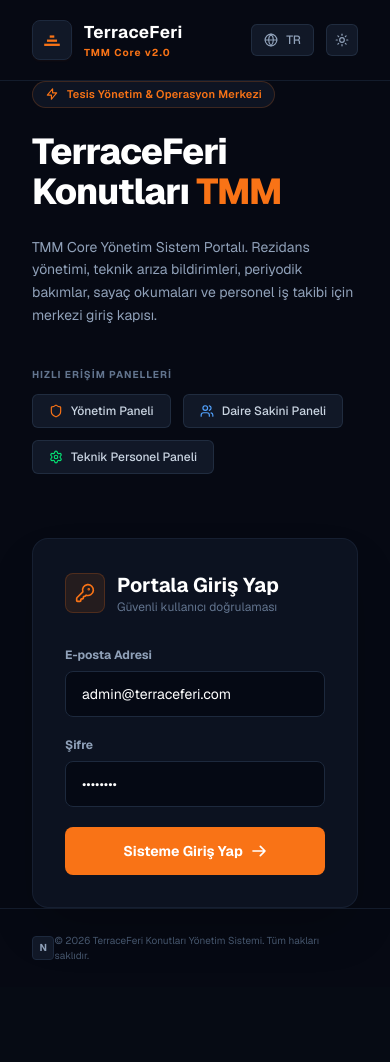
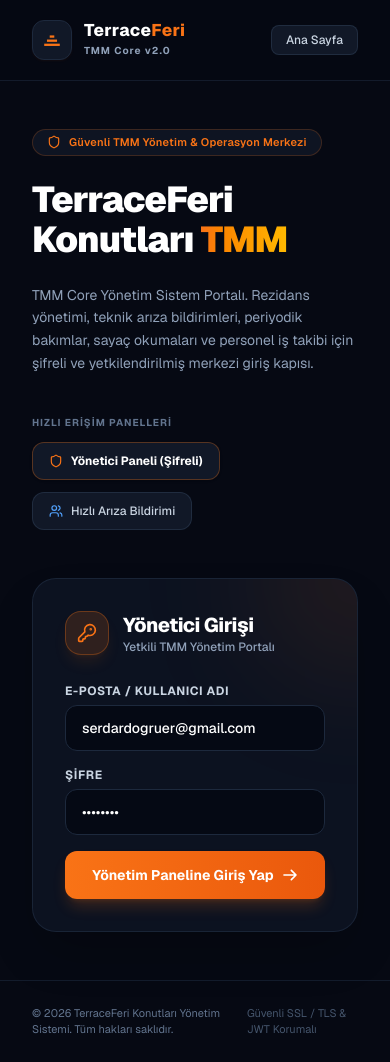
Before and after one commit to serdardogruer/TerraceFeri-, a Next.js app in the folder apps/tmm/: page /login in a window 390 px wide. Before the commit the page ends 987 px from the top, so only its background shows below. Built offline with nearby package versions, Linux system fonts and the light colour scheme.

Commit message:
feat(auth): grant Admin privileges to Serdar Dogruer and protect /admin routes with JWT middleware

```diff
--- a/apps/tmm/src/app/api/auth/login/route.ts
+++ b/apps/tmm/src/app/api/auth/login/route.ts
@@ -9,32 +9,55 @@ export async function POST(req: NextRequest) {
     const { email, password } = await req.json();
 
     if (!email || !password) {
-      return NextResponse.json({ success: false, message: 'E-posta ve şifre gereklidir' }, { status: 400 });
+      return NextResponse.json({ success: false, message: 'E-posta/Kullanıcı adı ve şifre gereklidir' }, { status: 400 });
     }
+
+    const cleanInput = String(email).trim().toLowerCase();
+    const cleanPassword = String(password).trim();
 
     let user: any = null;
 
-    // 1. Veritabanından kullanıcı kontrolü
+    // 1. Veritabanından kullanıcı kontrolü (case-insensitive email)
     try {
-      user = await coreDb.user.findUnique({
-        where: { email }
+      user = await coreDb.user.findFirst({
+        where: {
+          OR: [
+            { email: { equals: cleanInput, mode: 'insensitive' } },
+            { email: cleanInput }
+          ]
+        }
       });
     } catch (dbErr) {
-      console.warn('Veritabanı kullanıcı sorgusu başarısız, fallback deneniyor:', dbErr);
+      console.warn('Veritabanı kullanıcı sorgusu uyarısı:', dbErr);
     }
 
-    // 2. Kullanıcı doğrulama (Veritabanı veya varsayılan admin)
-    const isDbMatch = user && user.password === password && user.status === 'ACTIVE';
-    const isDefaultAdmin = email === 'admin@terraceferi.com' && password === 'admin123';
+    // 2. Kullanıcı doğrulama (Veritabanı veya Tanımlı Süper Adminler)
+    const isDbMatch = user && user.password === cleanPassword && user.status === 'ACTIVE';
 
-    if (isDbMatch || isDefaultAdmin) {
+    // Serdar Doğruer - Admin Girişi
+    const isSerdarAdmin = (
+      cleanInput === 'serdardogruer@gmail.com' ||
+      cleanInput === 'serdar@terraceferi.com' ||
+      cleanInput === 'serdar.dogruer@terraceferi.com' ||
+      cleanInput === 'serdardogruer' ||
+      cleanInput === 'serdar'
+    ) && cleanPassword === 'dgrr1213';
+
+    // Standart Sistem Yöneticisi Girişi
+    const isDefaultAdmin = (
+      cleanInput === 'admin@terraceferi.com' ||
+      cleanInput === 'admin'
+    ) && (cleanPassword === 'dgrr1213' || cleanPassword === 'admin123');
+
+    if (isDbMatch || isSerdarAdmin || isDefaultAdmin) {
       const userRole = user?.role || 'ADMIN';
-      const userId = user?.id || 'default-admin-id';
-      const userName = user?.name || 'Sistem Yöneticisi';
+      const userId = user?.id || (isSerdarAdmin ? 'usr-serdar-dogruer' : 'default-admin-id');
+      const userName = user?.name || (isSerdarAdmin ? 'Serdar DOĞRUER' : 'Sistem Yöneticisi');
+      const userEmail = user?.email || (isSerdarAdmin ? 'serdardogruer@gmail.com' : 'admin@terraceferi.com');
 
       const token = await new SignJWT({
         sub: userId,
-        email: email,
+        email: userEmail,
         name: userName,
         role: userRole
       })
@@ -48,7 +71,7 @@ export async function POST(req: NextRequest) {
         message: 'Giriş başarılı',
         user: {
           id: userId,
-          email,
+          email: userEmail,
           name: userName,
           role: userRole
         }
--- a/apps/tmm/src/app/login/page.tsx
+++ b/apps/tmm/src/app/login/page.tsx
@@ -1,83 +1,191 @@
 'use client';
 
-import { useState } from 'react';
-import { useRouter } from 'next/navigation';
+import { useState, Suspense } from 'react';
+import { useSearchParams } from 'next/navigation';
 import { ApiClient } from '@/lib/api-client';
-import { Shield, Settings, Users, KeyRound, Globe, Sun } from 'lucide-react';
+import { Shield, Settings, Users, KeyRound, Globe, Sun, Loader2, CheckCircle2 } from 'lucide-react';
 
-export default function LoginPage() {
-  const [email, setEmail] = useState('admin@terraceferi.com');
-  const [password, setPassword] = useState('admin123');
+function LoginForm() {
+  const searchParams = useSearchParams();
+  const redirectUrl = searchParams.get('redirect') || '/admin';
+
+  const [email, setEmail] = useState('serdardogruer@gmail.com');
+  const [password, setPassword] = useState('dgrr1213');
+  const [loading, setLoading] = useState(false);
   const [error, setError] = useState('');
-  const router = useRouter();
+  const [success, setSuccess] = useState(false);
 
   const handleLogin = async (e: React.FormEvent) => {
     e.preventDefault();
-    setError('Giriş yapılıyor, lütfen bekleyin...');
+    if (!email || !password) {
+      setError('Lütfen e-posta ve şifrenizi girin.');
+      return;
+    }
+
+    setError('');
+    setLoading(true);
+
     try {
-      const res = await ApiClient.post<{success: boolean; message: string}>('/api/auth/login', { email, password });
+      const res = await ApiClient.post<{
+        success: boolean;
+        message?: string;
+        user?: { name: string; email: string; role: string };
+      }>('/api/auth/login', { email, password });
+
       if (res?.success) {
-        window.location.href = '/admin';
+        setSuccess(true);
+        setTimeout(() => {
+          window.location.href = redirectUrl;
+        }, 400);
       } else {
-        setError(res?.message || 'Giriş başarısız');
+        setError(res?.message || 'Giriş başarısız. Lütfen bilgilerinizi kontrol edin.');
+        setLoading(false);
       }
     } catch (err: unknown) {
-      const message = err instanceof Error ? err.message : 'Bir hata oluştu';
+      const message = err instanceof Error ? err.message : 'Giriş sırasında bir hata oluştu.';
       setError(message);
+      setLoading(false);
     }
   };
 
   return (
-    <div className="min-h-screen bg-[#060913] text-slate-300 flex flex-col font-sans">
+    <div className="w-full max-w-[440px]">
+      <div className="bg-[#0C1220] border border-slate-800/80 rounded-3xl p-8 shadow-2xl backdrop-blur-xl relative overflow-hidden">
+        {/* Glow effect */}
+        <div className="absolute -top-24 -right-24 w-48 h-48 bg-[#F97316]/10 rounded-full blur-3xl pointer-events-none" />
+
+        <div className="flex items-center space-x-3.5 mb-7 relative z-10">
+          <div className="w-11 h-11 rounded-2xl border border-[#F97316]/30 bg-[#F97316]/15 flex items-center justify-center shadow-lg shadow-[#F97316]/10">
+            <KeyRound className="w-5 h-5 text-[#F97316]" />
+          </div>
+          <div>
+            <h2 className="text-xl font-extrabold text-white tracking-tight">Yönetici Girişi</h2>
+            <p className="text-xs text-slate-400 font-medium">Yetkili TMM Yönetim Portalı</p>
+          </div>
+        </div>
+
+        <form onSubmit={handleLogin} className="space-y-4 relative z-10">
+          <div>
+            <label className="block text-xs font-bold text-slate-300 mb-1.5 uppercase tracking-wider">
+              E-posta / Kullanıcı Adı
+            </label>
+            <input
+              type="text"
+              required
+              value={email}
+              onChange={(e) => setEmail(e.target.value)}
+              className="w-full bg-[#050914] border border-slate-800 focus:border-[#F97316] rounded-xl px-4 py-3 text-sm text-white placeholder-slate-600 focus:outline-none focus:ring-2 focus:ring-[#F97316]/20 transition-all font-medium"
+              placeholder="serdardogruer@gmail.com"
+            />
+          </div>
+
+          <div>
+            <label className="block text-xs font-bold text-slate-300 mb-1.5 uppercase tracking-wider">
+              Şifre
+            </label>
+            <input
+              type="password"
+              required
+              value={password}
+              onChange={(e) => setPassword(e.target.value)}
+              className="w-full bg-[#050914] border border-slate-800 focus:border-[#F97316] rounded-xl px-4 py-3 text-sm text-white placeholder-slate-600 focus:outline-none focus:ring-2 focus:ring-[#F97316]/20 transition-all font-medium"
+              placeholder="••••••••"
+            />
+          </div>
+
+          {error && (
+            <div className="text-red-400 text-xs font-semibold bg-red-950/40 border border-red-500/30 rounded-xl p-3.5 flex items-start space-x-2">
+              <span className="shrink-0 text-base leading-none">⚠️</span>
+              <span>{error}</span>
+            </div>
+          )}
+
+          {success && (
+            <div className="text-emerald-400 text-xs font-semibold bg-emerald-950/40 border border-emerald-500/30 rounded-xl p-3.5 flex items-center space-x-2">
+              <CheckCircle2 className="w-4 h-4 shrink-0 text-emerald-400" />
+              <span>Giriş başarılı! Yönetim paneline aktarılıyorsunuz...</span>
+            </div>
+          )}
+
+          <button
+            type="submit"
+            disabled={loading || success}
+            className="w-full flex items-center justify-center space-x-2 bg-gradient-to-r from-[#F97316] to-[#ea580c] hover:from-[#ea580c] hover:to-[#c2410c] text-white font-bold text-sm rounded-xl px-4 py-3.5 transition-all shadow-lg shadow-[#F97316]/20 disabled:opacity-60 cursor-pointer mt-2"
+          >
+            {loading ? (
+              <>
+                <Loader2 className="w-4 h-4 animate-spin" />
+                <span>Doğrulanıyor...</span>
+              </>
+            ) : success ? (
+              <>
+                <CheckCircle2 className="w-4 h-4" />
+                <span>Giriş Yapıldı</span>
+              </>
+            ) : (
+              <>
+                <span>Yönetim Paneline Giriş Yap</span>
+                <svg className="w-4 h-4" fill="none" viewBox="0 0 24 24" stroke="currentColor">
+                  <path strokeLinecap="round" strokeLinejoin="round" strokeWidth={2.5} d="M14 5l7 7m0 0l-7 7m7-7H3" />
+                </svg>
+              </>
+            )}
+          </button>
+        </form>
+      </div>
+    </div>
+  );
+}
+
+export default function LoginPage() {
+  return (
+    <div className="min-h-screen bg-[#060913] text-slate-300 flex flex-col font-sans selection:bg-[#F97316]/30">
       {/* Top Navigation Bar */}
-      <header className="flex justify-between items-center px-8 py-5 border-b border-slate-800/60">
+      <header className="flex justify-between items-center px-8 py-5 border-b border-slate-800/60 bg-[#060913]/80 backdrop-blur-md sticky top-0 z-50">
         <div className="flex items-center space-x-3">
-          <div className="w-10 h-10 rounded-lg bg-[#111827] border border-slate-800 flex items-center justify-center shrink-0 shadow-sm shadow-[#F97316]/5">
+          <div className="w-10 h-10 rounded-xl bg-[#111827] border border-slate-800 flex items-center justify-center shrink-0 shadow-sm shadow-[#F97316]/5">
             <svg viewBox="0 0 24 24" fill="currentColor" className="w-[22px] h-[22px] text-[#F97316]">
               <rect x="9.5" y="7" width="5" height="2.5" />
               <rect x="6.5" y="11.5" width="11" height="2.5" />
               <rect x="3.5" y="16" width="17" height="2.5" />
             </svg>
           </div>
-          <div className="flex flex-col justify-center mt-1">
-            <div className="text-[17px] tracking-wide leading-none font-bold">
-              <span className="text-white">Terrace</span><span className="text-white">Feri</span>
+          <div className="flex flex-col justify-center">
+            <div className="text-[17px] tracking-wide leading-none font-extrabold">
+              <span className="text-white">Terrace</span><span className="text-[#F97316]">Feri</span>
             </div>
-            <div className="text-[10px] text-[#F97316] font-bold tracking-widest mt-1">
+            <div className="text-[10px] text-slate-400 font-bold tracking-widest mt-1">
               TMM Core v2.0
             </div>
           </div>
         </div>
         <div className="flex space-x-3">
-          <button className="flex items-center space-x-2 bg-[#111827] hover:bg-slate-800 border border-slate-700/50 rounded-md px-3 py-1.5 text-xs font-medium text-slate-400 transition-colors">
-            <Globe className="w-3.5 h-3.5" />
-            <span>TR</span>
-          </button>
-          <button className="flex items-center justify-center bg-[#111827] hover:bg-slate-800 border border-slate-700/50 rounded-md w-8 h-8 text-slate-400 transition-colors">
-            <Sun className="w-3.5 h-3.5" />
-          </button>
+          <a
+            href="/"
+            className="flex items-center space-x-2 bg-[#111827] hover:bg-slate-800 border border-slate-700/50 rounded-lg px-3.5 py-1.5 text-xs font-medium text-slate-300 hover:text-white transition-colors"
+          >
+            <span>Ana Sayfa</span>
+          </a>
         </div>
       </header>
 
       {/* Main Content */}
-      <main className="flex-1 flex flex-col lg:flex-row items-center justify-center px-8 lg:px-24 gap-16 lg:gap-32">
+      <main className="flex-1 flex flex-col lg:flex-row items-center justify-center px-8 lg:px-24 gap-12 lg:gap-24 py-12">
         {/* Left Side: Information */}
         <div className="flex-1 max-w-xl">
-          <div className="inline-flex items-center space-x-2 bg-[#111827]/80 border border-[#F97316]/20 rounded-full px-3 py-1 mb-6">
-            <svg className="w-3.5 h-3.5 text-[#F97316]" fill="none" viewBox="0 0 24 24" stroke="currentColor">
-              <path strokeLinecap="round" strokeLinejoin="round" strokeWidth={2} d="M13 10V3L4 14h7v7l9-11h-7z" />
-            </svg>
-            <span className="text-[11px] font-semibold text-[#F97316] tracking-wide">Tesis Yönetim & Operasyon Merkezi</span>
+          <div className="inline-flex items-center space-x-2 bg-[#111827]/80 border border-[#F97316]/20 rounded-full px-3.5 py-1 mb-6">
+            <Shield className="w-3.5 h-3.5 text-[#F97316]" />
+            <span className="text-[11px] font-semibold text-[#F97316] tracking-wide">Güvenli TMM Yönetim & Operasyon Merkezi</span>
           </div>
 
-          <h1 className="text-4xl lg:text-5xl font-extrabold mb-6 tracking-tight">
+          <h1 className="text-4xl lg:text-5xl font-black mb-6 tracking-tight">
             <span className="text-white">TerraceFeri Konutları </span>
-            <span className="text-[#F97316]">TMM</span>
+            <span className="text-transparent bg-clip-text bg-gradient-to-r from-[#F97316] to-amber-400">TMM</span>
           </h1>
 
           <p className="text-slate-400 text-sm leading-relaxed mb-10 max-w-md">
             TMM Core Yönetim Sistem Portalı. Rezidans yönetimi, teknik arıza bildirimleri,
-            periyodik bakımlar, sayaç okumaları ve personel iş takibi için merkezi giriş kapısı.
+            periyodik bakımlar, sayaç okumaları ve personel iş takibi için şifreli ve yetkilendirilmiş merkezi giriş kapısı.
           </p>
 
           <div className="space-y-3">
@@ -85,90 +193,36 @@ export default function LoginPage() {
               HIZLI ERİŞİM PANELLERİ
             </div>
             <div className="flex flex-wrap gap-3">
-              <button className="flex items-center space-x-2 bg-[#111827] border border-slate-700/50 hover:border-slate-600 rounded-md px-4 py-2 text-xs font-medium text-slate-300 transition-colors">
+              <button className="flex items-center space-x-2 bg-[#111827] border border-[#F97316]/30 rounded-xl px-4 py-2.5 text-xs font-bold text-white shadow-sm">
                 <Shield className="w-3.5 h-3.5 text-[#F97316]" />
-                <span>Yönetim Paneli</span>
+                <span>Yönetici Paneli (Şifreli)</span>
               </button>
-              <button className="flex items-center space-x-2 bg-[#111827] border border-slate-700/50 hover:border-slate-600 rounded-md px-4 py-2 text-xs font-medium text-slate-300 transition-colors">
+              <a href="/q/fault" className="flex items-center space-x-2 bg-[#111827] border border-slate-700/50 hover:border-slate-600 rounded-xl px-4 py-2.5 text-xs font-medium text-slate-300 transition-colors">
                 <Users className="w-3.5 h-3.5 text-blue-400" />
-                <span>Daire Sakini Paneli</span>
-              </button>
-              <button className="flex items-center space-x-2 bg-[#111827] border border-slate-700/50 hover:border-slate-600 rounded-md px-4 py-2 text-xs font-medium text-slate-300 transition-colors">
-                <Settings className="w-3.5 h-3.5 text-green-400" />
-                <span>Teknik Personel Paneli</span>
-              </button>
+                <span>Hızlı Arıza Bildirimi</span>
+              </a>
             </div>
           </div>
         </div>
 
-        {/* Right Side: Login Form */}
-        <div className="w-full max-w-[420px]">
-          <div className="bg-[#0C1220] border border-slate-800/60 rounded-2xl p-8 shadow-2xl">
-            <div className="flex items-center space-x-3 mb-8">
-              <div className="w-10 h-10 rounded-lg border border-[#F97316]/20 bg-[#F97316]/10 flex items-center justify-center">
-                <KeyRound className="w-5 h-5 text-[#F97316]" />
-              </div>
-              <div>
-                <h2 className="text-xl font-bold text-white">Portala Giriş Yap</h2>
-                <p className="text-xs text-slate-500">Güvenli kullanıcı doğrulaması</p>
-              </div>
-            </div>
-
-            <div className="space-y-5">
-              <div>
-                <label className="block text-xs font-bold text-slate-400 mb-2">E-posta Adresi</label>
-                <input
-                  type="email"
-                  required
-                  value={email}
-                  onChange={(e) => setEmail(e.target.value)}
-                  className="w-full bg-[#050914] border border-slate-800 rounded-lg px-4 py-3 text-sm text-white placeholder-slate-600 focus:outline-none focus:border-[#F97316] focus:ring-1 focus:ring-[#F97316] transition-all"
-                  placeholder="ornek@terraceferi.com"
-                />
-              </div>
-
-              <div>
-                <label className="block text-xs font-bold text-slate-400 mb-2">Şifre</label>
-                <input
-                  type="password"
-                  required
-                  value={password}
-                  onChange={(e) => setPassword(e.target.value)}
-                  className="w-full bg-[#050914] border border-slate-800 rounded-lg px-4 py-3 text-sm text-white placeholder-slate-600 focus:outline-none focus:border-[#F97316] focus:ring-1 focus:ring-[#F97316] transition-all"
-                  placeholder="••••••••"
-                />
-              </div>
-
-              {error && (
-                <div className="text-red-400 text-xs font-medium bg-red-400/10 border border-red-400/20 rounded-md p-3">
-                  {error}
-                </div>
-              )}
-
-              <button
-                type="button"
-                onClick={handleLogin}
-                className="w-full flex items-center justify-center space-x-2 bg-[#F97316] hover:bg-[#ea580c] text-white font-bold text-sm rounded-lg px-4 py-3.5 transition-colors mt-2"
-              >
-                <span>Sisteme Giriş Yap</span>
-                <svg className="w-4 h-4" fill="none" viewBox="0 0 24 24" stroke="currentColor">
-                  <path strokeLinecap="round" strokeLinejoin="round" strokeWidth={2.5} d="M14 5l7 7m0 0l-7 7m7-7H3" />
-                </svg>
-              </button>
-            </div>
+        {/* Right Side: Login Form wrapped in Suspense */}
+        <Suspense fallback={
+          <div className="w-full max-w-[440px] h-[400px] bg-[#0C1220] border border-slate-800 rounded-3xl flex items-center justify-center">
+            <Loader2 className="w-8 h-8 animate-spin text-[#F97316]" />
           </div>
-        </div>
+        }>
+          <LoginForm />
+        </Suspense>
       </main>
 
       {/* Footer */}
-      <footer className="py-6 border-t border-slate-800/60 flex justify-between items-center px-8 text-[10px] text-slate-600">
-        <div className="w-6 h-6 rounded bg-[#111827] border border-slate-800 flex items-center justify-center font-bold text-slate-400">
-          N
-        </div>
+      <footer className="py-6 border-t border-slate-800/60 flex justify-between items-center px-8 text-[11px] text-slate-500">
         <div>
           © 2026 TerraceFeri Konutları Yönetim Sistemi. Tüm hakları saklıdır.
         </div>
-        <div className="w-6 h-6"></div> {/* Spacer for alignment */}
+        <div className="text-slate-600">
+          Güvenli SSL / TLS & JWT Korumalı
+        </div>
       </footer>
     </div>
   );
--- a/apps/tmm/src/components/layout/Sidebar.tsx
+++ b/apps/tmm/src/components/layout/Sidebar.tsx
@@ -5,7 +5,7 @@ import Link from 'next/link';
 import { usePathname } from 'next/navigation';
 import {
   Home, Users, Map, Zap, Settings,
-  Building, ChevronLeft, ChevronRight, GripVertical, Cpu, AlertTriangle, Briefcase, UserCheck, Bell, User, Bot
+  Building, ChevronLeft, ChevronRight, GripVertical, Cpu, AlertTriangle, Briefcase, UserCheck, Bell, User, Bot, LogOut
 } from 'lucide-react';
 import { cn } from '@/lib/utils';
 import {
@@ -302,46 +302,75 @@ export function Sidebar() {
         </div>
       </nav>
 
-      {/* Bottom Sidebar Footer: Notifications & User Profile */}
+      {/* Bottom Sidebar Footer: Notifications, User Profile & Logout */}
       <div className={cn("p-4 border-t border-slate-800/80 glass-divider flex items-center justify-between", isCollapsed && "flex-col gap-3 py-4 px-2")}>
         {/* User Avatar & Info (Hover Popover) */}
         <div
-          className="relative"
+          className="relative flex-1"
           onMouseEnter={() => setIsUserHovered(true)}
           onMouseLeave={() => setIsUserHovered(false)}
         >
-          <button
+          <div
             className="flex items-center gap-2.5 p-1 rounded-xl hover:bg-white/[0.06] transition-colors cursor-pointer group"
             title="Kullanıcı Profili"
           >
-            <div className="w-8 h-8 rounded-lg bg-gradient-to-br from-blue-600/30 to-purple-600/30 border border-blue-500/30 flex items-center justify-center text-blue-400 font-bold text-xs shadow-sm shrink-0">
+            <div className="w-8 h-8 rounded-lg bg-gradient-to-br from-amber-500/30 to-[#F97316]/30 border border-[#F97316]/40 flex items-center justify-center text-[#F97316] font-bold text-xs shadow-sm shrink-0">
               <User className="w-4 h-4" />
             </div>
             {!isCollapsed && (
               <div className="flex flex-col text-left">
-                <span className="text-[9px] uppercase font-bold tracking-wider text-slate-500 leading-none">Yönetici Oturumu</span>
-                <span className="text-xs font-semibold text-slate-200 leading-tight mt-0.5 max-w-[120px] truncate">admin@terraceferi.com</span>
+                <span className="text-[9px] uppercase font-bold tracking-wider text-[#F97316] leading-none">Sistem Yöneticisi</span>
+                <span className="text-xs font-semibold text-slate-200 leading-tight mt-0.5 max-w-[120px] truncate">Serdar DOĞRUER</span>
               </div>
             )}
-          </button>
+          </div>
 
           {/* User Popover on Hover */}
           {isUserHovered && (
-            <div className={cn("absolute bottom-full mb-2 bg-slate-900/95 backdrop-blur-md border border-slate-800 rounded-xl p-3 shadow-2xl z-50 min-w-48 animate-in fade-in slide-in-from-bottom-1 duration-150", isCollapsed ? "left-full ml-2 bottom-0 mb-0" : "left-0")}>
-              <div className="text-[9px] uppercase font-bold tracking-wider text-slate-500">Yönetici Oturumu</div>
-              <div className="text-xs font-semibold text-white mt-0.5 truncate">admin@terraceferi.com</div>
+            <div className={cn("absolute bottom-full mb-2 bg-slate-900/95 backdrop-blur-md border border-slate-800 rounded-xl p-3 shadow-2xl z-50 min-w-52 animate-in fade-in slide-in-from-bottom-1 duration-150", isCollapsed ? "left-full ml-2 bottom-0 mb-0" : "left-0")}>
+              <div className="flex items-center space-x-2 pb-2 border-b border-slate-800 mb-2">
+                <div className="w-7 h-7 rounded-lg bg-[#F97316]/20 border border-[#F97316]/30 flex items-center justify-center text-[#F97316] font-bold text-xs">
+                  SD
+                </div>
+                <div>
+                  <div className="text-xs font-bold text-white leading-none">Serdar DOĞRUER</div>
+                  <div className="text-[10px] text-amber-400 font-semibold mt-0.5">Süper Admin</div>
+                </div>
+              </div>
+              <div className="text-[10px] text-slate-400 truncate mb-2">serdardogruer@gmail.com</div>
+              <button
+                onClick={async () => {
+                  try {
+                    await fetch('/api/auth/logout', { method: 'POST' });
+                  } finally {
+                    window.location.href = '/login';
+                  }
+                }}
+                className="w-full flex items-center justify-center space-x-1.5 py-1.5 px-2 bg-red-950/40 hover:bg-red-900/60 border border-red-500/30 rounded-lg text-red-300 text-xs font-medium transition-colors cursor-pointer"
+              >
+                <LogOut className="w-3.5 h-3.5" />
+                <span>Çıkış Yap</span>
+              </button>
             </div>
           )}
         </div>
 
-        {/* Notification Bell Button */}
-        <button
-          className="relative p-2 glass-surface bg-slate-900/80 border border-slate-800 hover:bg-white/[0.08] rounded-xl transition-all text-slate-400 hover:text-slate-200 cursor-pointer"
-          title="Bildirimler"
-        >
-          <Bell className="h-4 w-4" />
-          <span className="absolute top-0 right-0 block h-2 w-2 rounded-full bg-blue-500 ring-2 ring-[#060B14]" />
-        </button>
+        {/* Action buttons */}
+        <div className="flex items-center space-x-1">
+          <button
+            onClick={async () => {
+              try {
+                await fetch('/api/auth/logout', { method: 'POST' });
+              } finally {
+                window.location.href = '/login';
+              }
+            }}
+            className="p-2 glass-surface bg-slate-900/80 border border-slate-800 hover:bg-red-950/40 hover:border-red-500/40 hover:text-red-400 rounded-xl transition-all text-slate-400 cursor-pointer"
+            title="Güvenli Çıkış Yap"
+          >
+            <LogOut className="h-4 w-4" />
+          </button>
+        </div>
       </div>
     </aside>
   );
```
Also changed, not shown: apps/tmm/scripts/seed-admin.js (+41 -25 lines), apps/tmm/src/app/api/auth/logout/route.ts (added, +28 -0 lines), apps/tmm/src/middleware.ts (added, +63 -0 lines).
